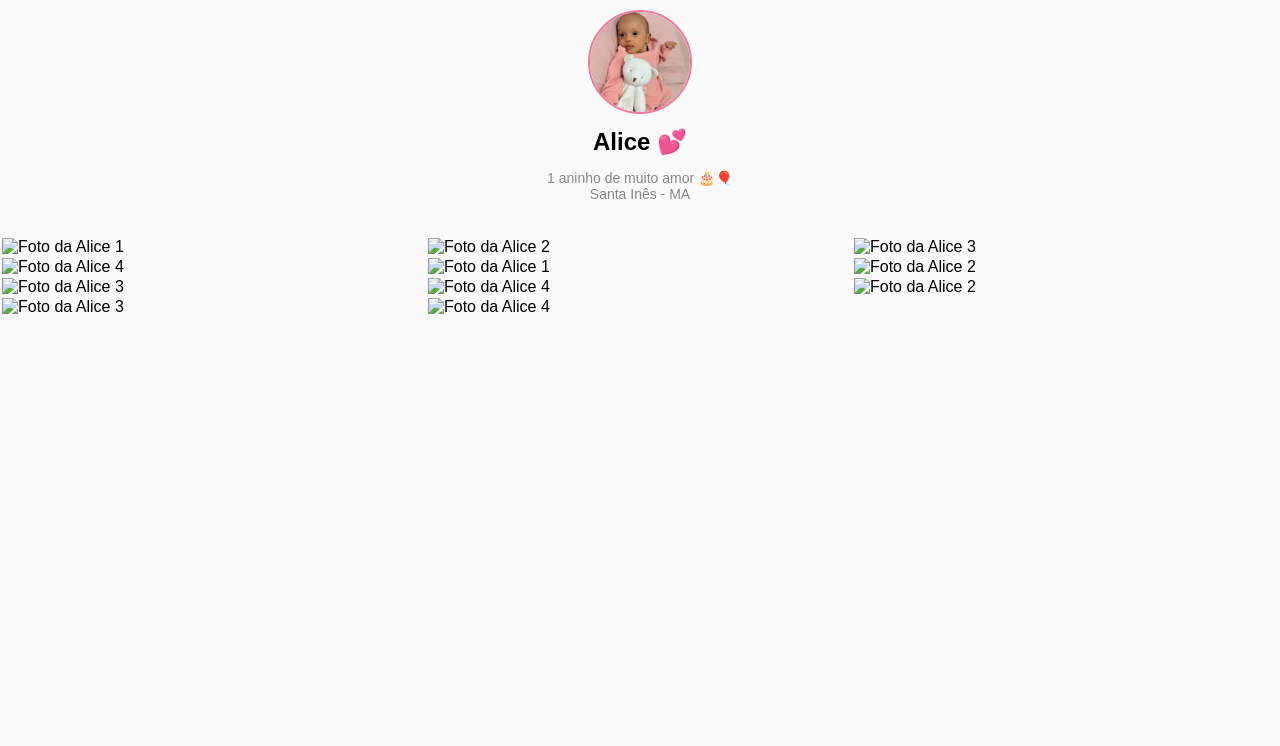
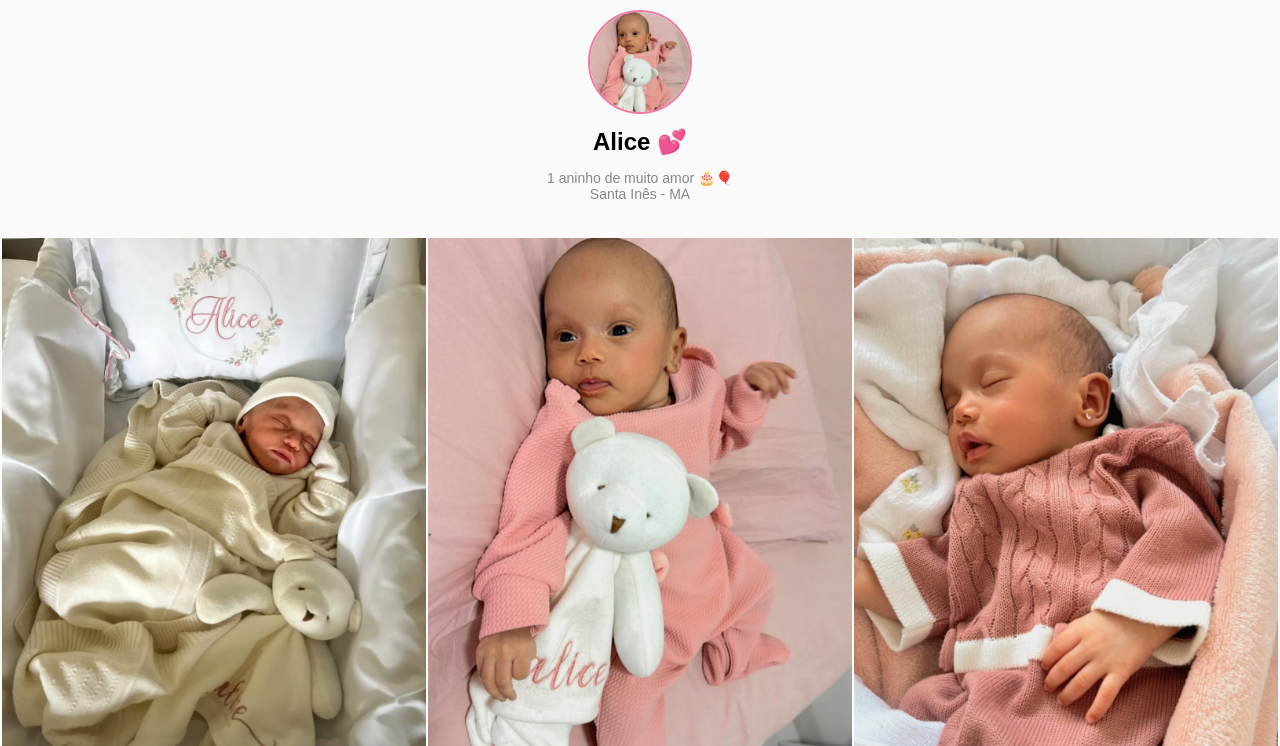
Before and after one commit to Davsn22/Alice1Ano, a plain HTML site: page Instagram.html in a window 1280 px wide. Shown: the part 54-800 px from the top of the page. Drawn offline with Linux system fonts and the light colour scheme; files whose address does not match are found by name.

Commit message:
Update Instagram.html

```diff
--- a/Instagram.html
+++ b/Instagram.html
@@ -59,17 +59,17 @@
   </div>
 
   <div class="gallery">
-    <img src="/Insta/473591194_18479746603005506_2968214228374782584_n.jpg" alt="Foto da Alice 1">
-    <img src="/Insta/473591558_18479755354005506_4014045774147163472_n.jpg" alt="Foto da Alice 2">
-    <img src="Insta/473591558_18479755354005506_4014045774147163472_n2.jpg" alt="Foto da Alice 3">
-    <img src="/Insta/473591194_18479746603005506_2968214228374782584_n.jpg" alt="Foto da Alice 4">
-    <img src="/Insta/473591194_18479746603005506_2968214228374782584_n.jpg" alt="Foto da Alice 1">
-    <img src="/Insta/473591558_18479755354005506_4014045774147163472_n.jpg" alt="Foto da Alice 2">
-    <img src="Insta/473591558_18479755354005506_4014045774147163472_n2.jpg" alt="Foto da Alice 3">
-    <img src="/Insta/473591194_18479746603005506_2968214228374782584_n.jpg" alt="Foto da Alice 4">
-    <img src="/Insta/473591558_18479755354005506_4014045774147163472_n.jpg" alt="Foto da Alice 2">
-    <img src="Insta/473591558_18479755354005506_4014045774147163472_n2.jpg" alt="Foto da Alice 3">
-    <img src="/Insta/473591194_18479746603005506_2968214228374782584_n.jpg" alt="Foto da Alice 4">
+    <img src="473591194_18479746603005506_2968214228374782584_n.jpg" alt="Foto da Alice 1">
+    <img src="473591558_18479755354005506_4014045774147163472_n.jpg" alt="Foto da Alice 2">
+    <img src="473591558_18479755354005506_4014045774147163472_n2.jpg" alt="Foto da Alice 3">
+    <img src="473591194_18479746603005506_2968214228374782584_n.jpg" alt="Foto da Alice 4">
+    <img src="473591194_18479746603005506_2968214228374782584_n.jpg" alt="Foto da Alice 1">
+    <img src="473591558_18479755354005506_4014045774147163472_n.jpg" alt="Foto da Alice 2">
+    <img src="473591558_18479755354005506_4014045774147163472_n2.jpg" alt="Foto da Alice 3">
+    <img src="473591194_18479746603005506_2968214228374782584_n.jpg" alt="Foto da Alice 4">
+    <img src="473591558_18479755354005506_4014045774147163472_n.jpg" alt="Foto da Alice 2">
+    <img src="473591558_18479755354005506_4014045774147163472_n2.jpg" alt="Foto da Alice 3">
+    <img src="473591194_18479746603005506_2968214228374782584_n.jpg" alt="Foto da Alice 4">
   </div>
 </body>
 </html>
```
